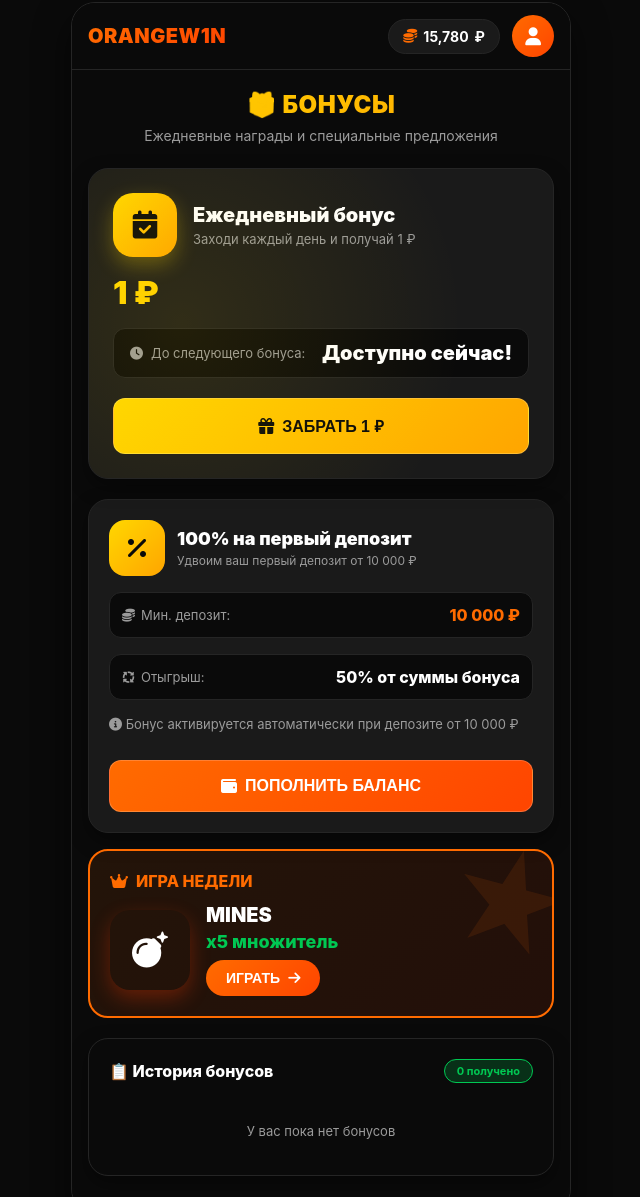
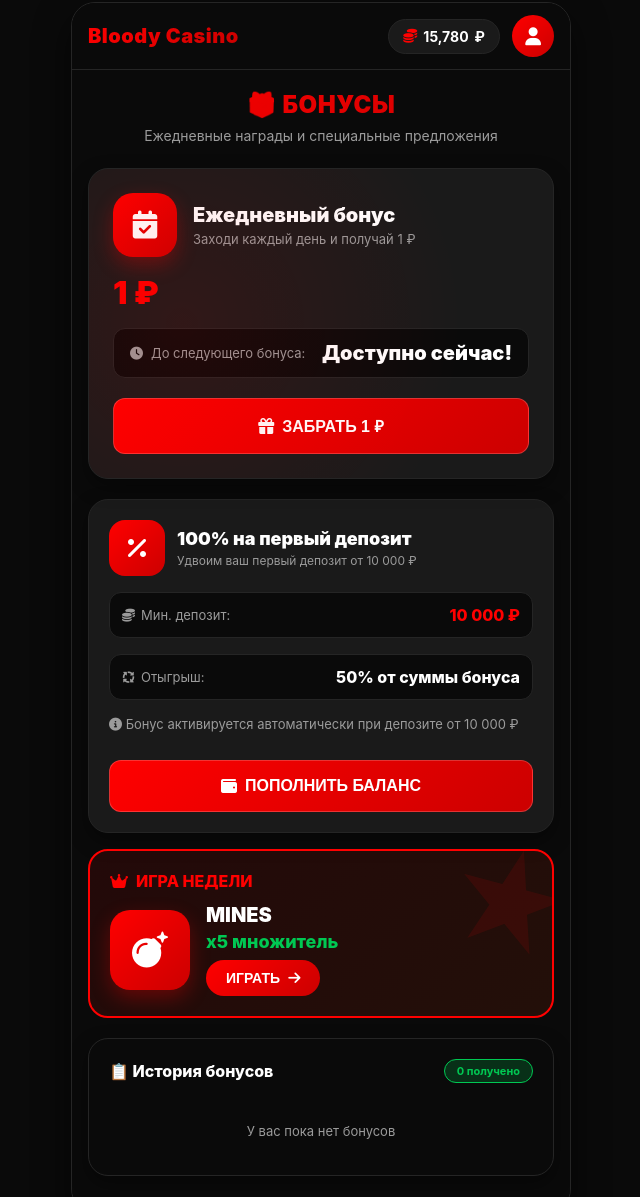
Before and after one commit to smswork34-art/casino-admin-bot, a plain HTML site: page bonus.html in a window 1280 px wide. Shown: the part 14-1211 px from the top of the page, without its empty margins (319-959 px from the left). Drawn offline with nearby package versions, Linux system fonts and the light colour scheme.

Commit message:
Update bonus.html

```diff
--- a/bonus.html
+++ b/bonus.html
@@ -3,7 +3,7 @@
 <head>
     <meta charset="UTF-8">
     <meta name="viewport" content="width=device-width, initial-scale=1.0, maximum-scale=1.0, user-scalable=no, viewport-fit=cover">
-    <title>ORANGEW1N — БОНУСЫ</title>
+    <title>Bloody Casino — БОНУСЫ</title>
     <link rel="stylesheet" href="https://cdnjs.cloudflare.com/ajax/libs/font-awesome/6.4.0/css/all.min.css">
     <script src="https://unpkg.com/@supabase/supabase-js@2"></script>
     <style>
@@ -16,9 +16,9 @@
         }
 
         :root {
-            --primary: #FF6B00;
-            --primary-dark: #FF4500;
-            --primary-light: #FF8C00;
+            --primary: #FF0000;
+            --primary-dark: #CC0000;
+            --primary-light: #FF3333;
             --secondary: #00C2FF;
             --success: #00C853;
             --danger: #FF3D00;
@@ -30,11 +30,11 @@
             --text-primary: #FFFFFF;
             --text-secondary: #9B9B9B;
             --border: #252525;
-            --gradient: linear-gradient(135deg, #FF6B00, #FF4500);
+            --gradient: linear-gradient(135deg, #FF0000, #CC0000);
             --gradient-blue: linear-gradient(135deg, #00C2FF, #0088CC);
             --bottom-nav: #0D0D0D;
             --card-bg: #1A1A1A;
-            --bonus-gradient: linear-gradient(135deg, #FFD700, #FFA500);
+            --bonus-gradient: linear-gradient(135deg, #FF0000, #CC0000);
         }
 
         body {
@@ -165,7 +165,7 @@
             left: 0;
             right: 0;
             bottom: 0;
-            background: radial-gradient(circle at 20% 50%, rgba(255,215,0,0.1), transparent 70%);
+            background: radial-gradient(circle at 20% 50%, rgba(255,0,0,0.1), transparent 70%);
             pointer-events: none;
         }
 
@@ -185,8 +185,8 @@
             align-items: center;
             justify-content: center;
             font-size: 28px;
-            color: var(--bg-dark);
-            box-shadow: 0 8px 20px rgba(255,215,0,0.3);
+            color: white;
+            box-shadow: 0 8px 20px rgba(255,0,0,0.3);
         }
 
         .bonus-title {
@@ -241,7 +241,7 @@
             background: var(--bonus-gradient);
             border: none;
             border-radius: 12px;
-            color: var(--bg-dark);
+            color: white;
             font-weight: 900;
             font-size: 16px;
             cursor: pointer;
@@ -255,7 +255,7 @@
 
         .bonus-button:hover:not(:disabled) {
             transform: translateY(-2px);
-            box-shadow: 0 8px 25px rgba(255,215,0,0.4);
+            box-shadow: 0 8px 25px rgba(255,0,0,0.4);
         }
 
         .bonus-button:disabled {
@@ -299,12 +299,12 @@
         }
 
         .card-icon.purple {
-            background: linear-gradient(135deg, #9C27B0, #6A1B9A);
+            background: linear-gradient(135deg, #FF0000, #CC0000);
         }
 
         .card-icon.gold {
             background: var(--bonus-gradient);
-            color: var(--bg-dark);
+            color: white;
         }
 
         .card-title {
@@ -363,7 +363,7 @@
         }
 
         .badge {
-            background: rgba(255,107,0,0.2);
+            background: rgba(255,0,0,0.2);
             border: 1px solid var(--primary);
             border-radius: 100px;
             padding: 4px 12px;
@@ -382,7 +382,7 @@
         }
 
         .game-of-week {
-            background: linear-gradient(135deg, rgba(255,107,0,0.1), rgba(255,61,0,0.1));
+            background: linear-gradient(135deg, rgba(255,0,0,0.1), rgba(255,61,0,0.1));
             border: 2px solid var(--primary);
             border-radius: 20px;
             padding: 20px;
@@ -421,14 +421,14 @@
         .week-icon {
             width: 80px;
             height: 80px;
-            background: var(--mine-gradient);
+            background: var(--gradient);
             border-radius: 20px;
             display: flex;
             align-items: center;
             justify-content: center;
             font-size: 36px;
             color: white;
-            box-shadow: 0 8px 20px rgba(255,61,0,0.3);
+            box-shadow: 0 8px 20px rgba(255,0,0,0.3);
         }
 
         .week-info {
@@ -465,7 +465,7 @@
 
         .week-button:hover {
             transform: translateY(-2px);
-            box-shadow: 0 8px 20px rgba(255,107,0,0.4);
+            box-shadow: 0 8px 20px rgba(255,0,0,0.4);
         }
 
 
@@ -552,7 +552,7 @@
     <div class="app">
 
         <div class="top-bar">
-            <div class="logo-mini" onclick="window.location.href='index.html'">ORANGEW1N</div>
+            <div class="logo-mini" onclick="window.location.href='index.html'">Bloody Casino</div>
             <div class="top-actions">
                 <div class="balance-chip" id="balanceChip">
                     <i class="fas fa-coins"></i>
```
